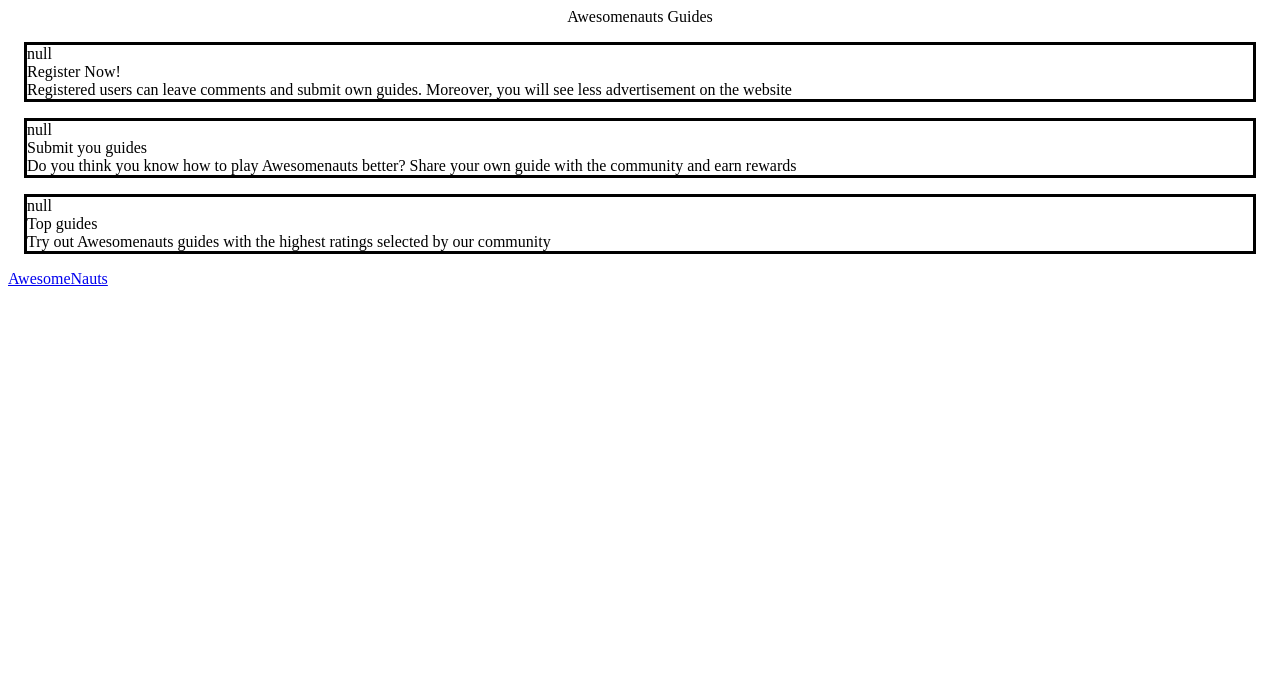
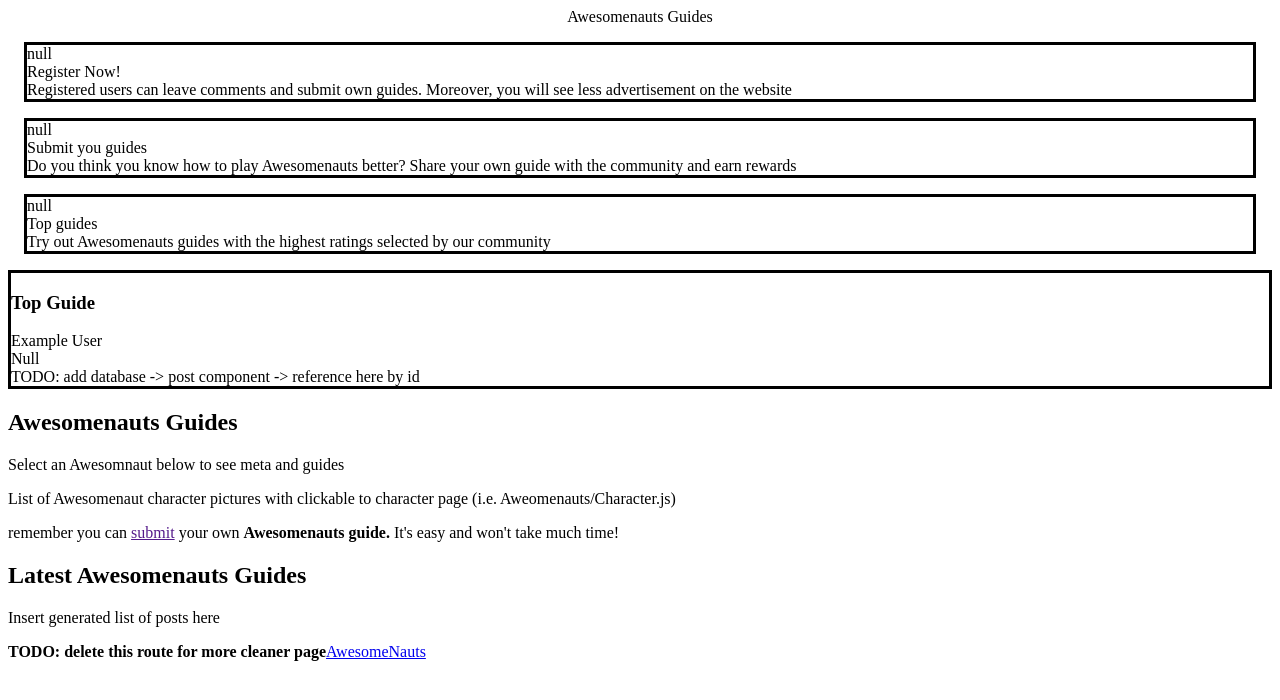
Before and after one commit to ishaaqj/awesomenautbuilds, a React app: page / in a window 1280 px wide. Shown: the top 700 px of the page. Built offline with nearby package versions, Linux system fonts and the light colour scheme.

Commit message:
added component for top guides

```diff
--- a/src/js/Container/App.js
+++ b/src/js/Container/App.js
@@ -9,6 +9,7 @@
         return(
             <div>
                 <HomePage/>
+                <b>TODO: delete this route for more cleaner page</b>
                 <Link to={{
                     pathname: "/Awesomenauts"
                 }}>AwesomeNauts</Link>
--- a/src/js/HomeInfo/Homepage.js
+++ b/src/js/HomeInfo/Homepage.js
@@ -2,9 +2,19 @@
 import Route from 'react-router-dom';
 import Banner from './Banner';
 import Promo from './Promo';
-
+import TopGuide from './TopGuide';
+import FeaturedGuides from '../UserGuides/FeaturedGuides';
 
 class HomePage extends React.Component{
+
+    state = {
+        featured: {
+            user: 'Example User',
+            picture: 'Null',
+            reputation: 0,
+            post: 'TODO: add database -> post component -> reference here by id'
+        }
+    }
 
     render(){
         const promoInfo = [
@@ -30,6 +40,11 @@
                 {promoInfo.map(el => {
                     return <Promo picture={el.picture} title={el.title} description={el.description}/>
                 })}
+                <TopGuide
+                    user={this.state.featured.user}
+                    picture={this.state.featured.picture}
+                    description={this.state.featured.post}/>
+                <FeaturedGuides/>
             </div>
         )
     }
--- /dev/null
+++ b/src/js/HomeInfo/TopGuide.js
@@ -0,0 +1,15 @@
+import React from 'react';
+
+const TopGuide = (props) => {
+    return (
+        <div class="featured" style={{border: "solid black"}}>
+            <h3>Top Guide</h3>
+            <div className="featuredUser">{props.user}</div>
+            <div className="featuredPicture">{props.picture}</div>
+            {/* TODO: This description will have to be a post that corresponds to some id in Database and not generated here */}
+            <div className="featuredDescription">{props.description}</div>
+        </div>
+    )
+};
+
+export default TopGuide;
--- /dev/null
+++ b/src/js/UserGuides/FeaturedGuides.js
@@ -0,0 +1,26 @@
+import React from 'react';
+import {Link, withRouter} from 'react-router-dom';
+
+class FeaturedGuides extends React.Component{
+
+    render(){
+
+
+        return(
+            <div>
+                <h2>Awesomenauts Guides</h2>
+                <p>Select an Awesomnaut below to see meta and guides</p>
+                <div>List of Awesomenaut character pictures with clickable to character page (i.e. Aweomenauts/Character.js)</div>
+                <p>remember you can <Link>submit</Link> your own <b>Awesomenauts guide.</b> It's easy and won't take much time!</p>
+
+                <h2>Latest Awesomenauts Guides</h2>
+                {/* TODO: inser the generated list of awesomenaut guides from database */}
+                <p>Insert generated list of posts here</p>
+
+            </div>
+
+        )
+    }
+}
+
+export default withRouter(FeaturedGuides);
```
